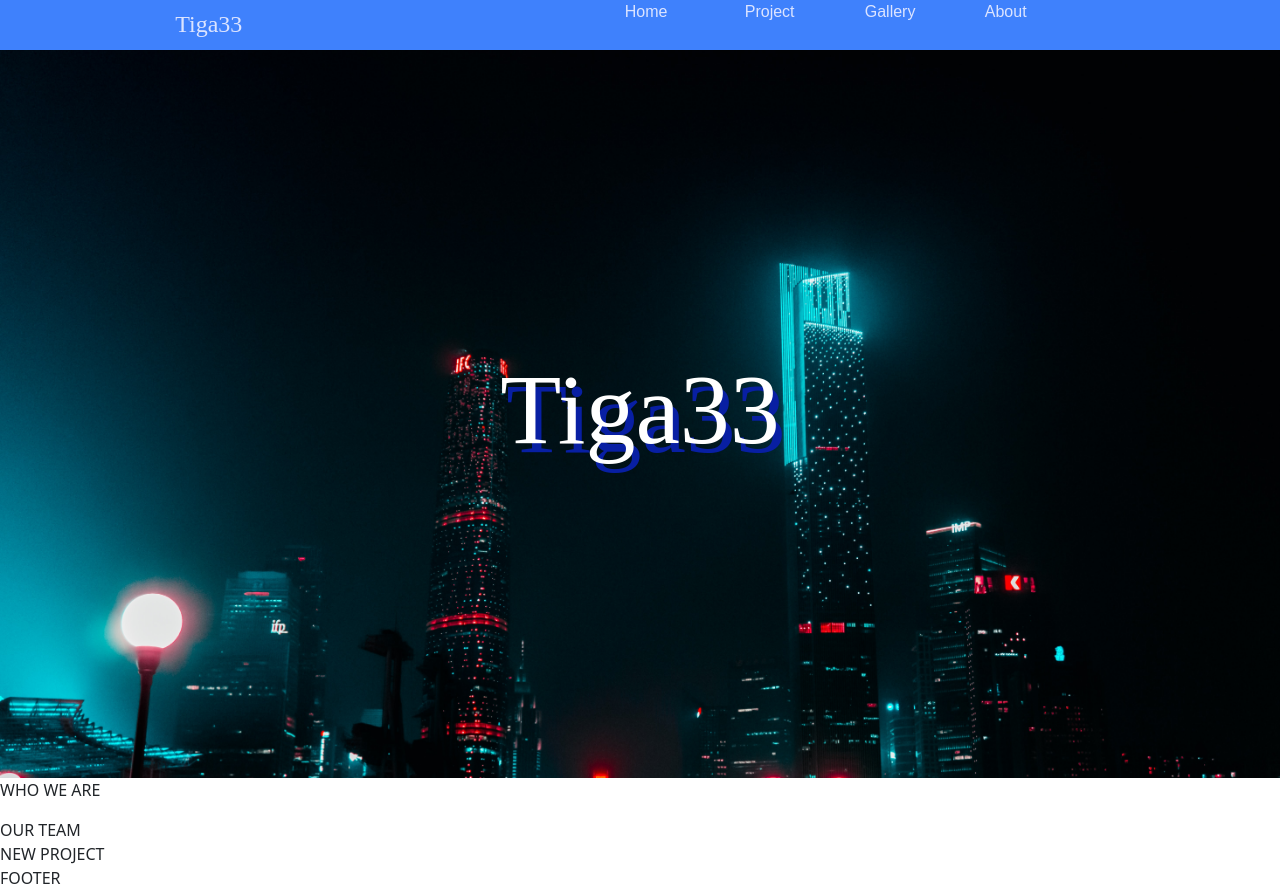
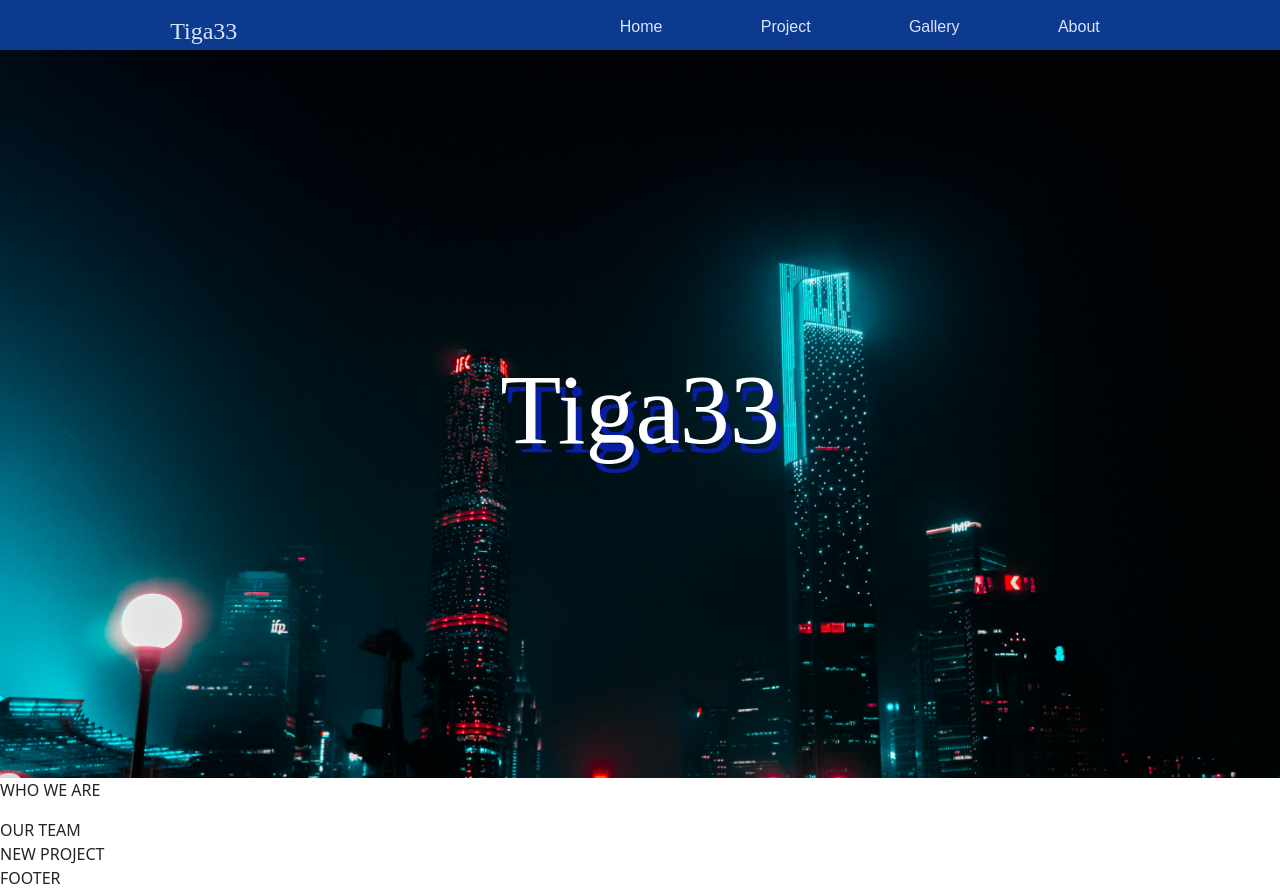
Before and after one commit to ezarwiratama/cv-kita, a React (Create React App) app: page / in a window 1280 px wide. Built offline with nearby package versions, Linux system fonts and the light colour scheme; the HTML template or start-up script is replaced by a standard one.

Commit message:
mengganti warna navbar

```diff
--- a/src/components/Navbar.js
+++ b/src/components/Navbar.js
@@ -8,10 +8,10 @@ function Navbar  () {
         <h4 class="logo">Tiga33</h4>
     </div>
     <ul class="ul">
-            <li className="ul a"><p>Home</p></li>
-            <li className="ul a"><p>Project</p></li>
-            <li className="ul a"><p>Gallery</p></li>
-            <li className="ul a"><p>About</p></li>
+            <li><p>Home</p></li>
+            <li><p>Project</p></li>
+            <li><p>Gallery</p></li>
+            <li><p>About</p></li>
     </ul>
 </nav>
 
--- a/src/components/styling/navbar.css
+++ b/src/components/styling/navbar.css
@@ -4,13 +4,16 @@
     justify-content: space-around;
     height: 50px;
     align-items: center;
-    background-color: rgb(63, 129, 252);
+    background-color: rgb(12, 58, 143);
     color: rgb(220, 228, 255);
 }
 .ul {
     display: flex;
     list-style: none;
     width: 40%;
+    height: 50px;
+    align-items: center;
+    margin: 10px;
     justify-content: space-between;
 }
 
```
Also changed, not shown: 1 other file (tests, documents, lock files or other folders).
